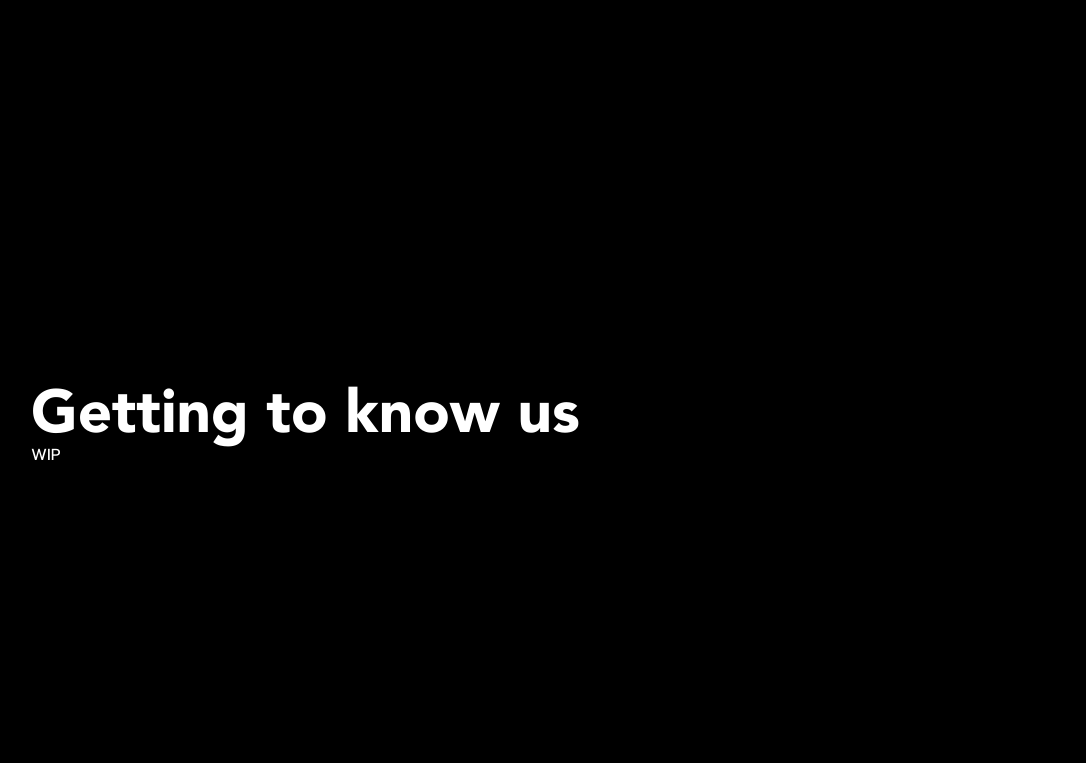
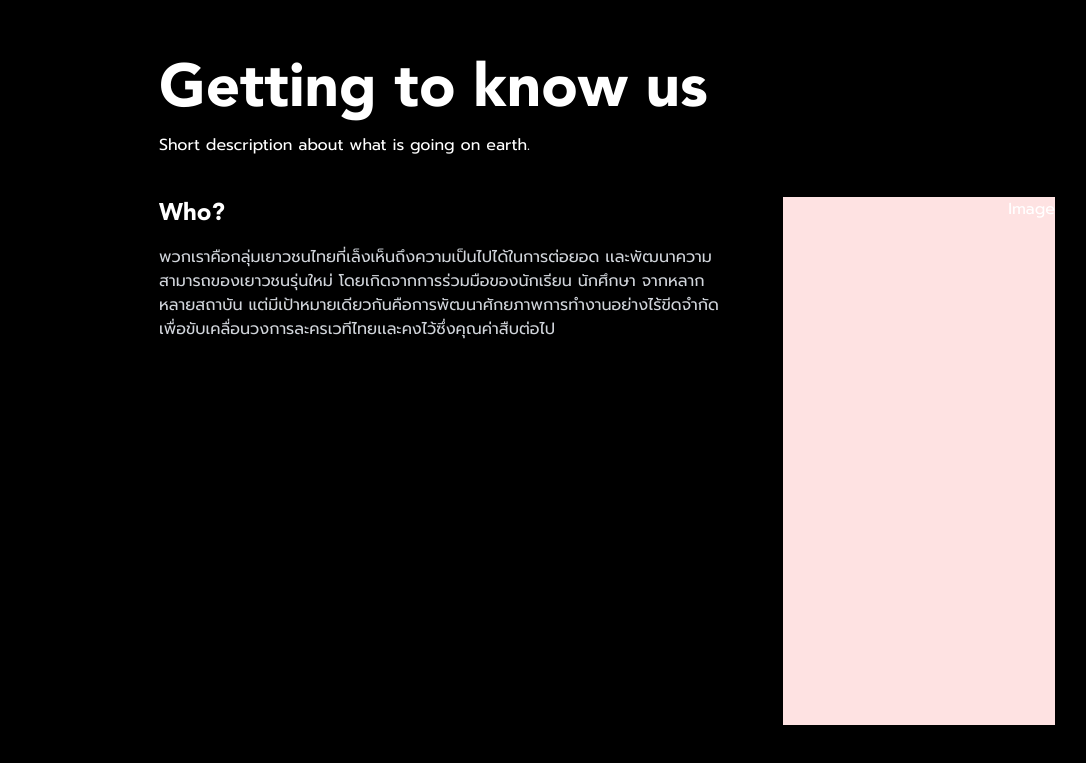
Before and after one commit to thecomingofstages/website, a Next.js app: page /home in a window 1280 px wide. Shown: the part 1131-1894 px from the top of the page, without its empty margins (33-1119 px from the left). Built offline with nearby package versions, Linux system fonts and the light colour scheme; a web font is replaced by a local one.

Commit message:
[get to know] text only

```diff
--- a/app/home/sections/Know.tsx
+++ b/app/home/sections/Know.tsx
@@ -1,10 +1,87 @@
+"use client";
+
+import React, { useRef } from "react";
+
 import { Section } from "./base";
 
+const DetailSection = ({
+  title,
+  children,
+}: {
+  title: string;
+  children: React.ReactNode;
+}) => {
+  return (
+    <div className="flex w-full flex-row py-4 h-[70vh] justify-center gap-12">
+      <div className="flex flex-col gap-4 flex-grow max-w-xl">
+        <h3 className="text-2xl font-bold font-head">{title}</h3>
+        {children}
+      </div>
+      <div className="flex-grow flex bg-red-100 justify-end">
+        <div>Image</div>
+      </div>
+    </div>
+  );
+};
+
+const Desc = ({ className, ...props }: React.ComponentPropsWithoutRef<"p">) => {
+  return (
+    <p
+      className={`text-gray-300${className ? ` ${className}` : ""}`}
+      {...props}
+    />
+  );
+};
+
 export const GettingToKnowUsSection = () => {
+  const rootRef = useRef<HTMLElement | null>(null);
+  const scrollRef = useRef<HTMLDivElement | null>(null);
+
   return (
-    <Section>
-      <h2 className="text-6xl font-bold font-head">Getting to know us</h2>
-      <p>WIP</p>
+    <Section ref={rootRef} className="flex flex-col flex-grow h-full min-h-screen gap-6">
+      <div className="flex flex-col gap-4">
+        <h2 className="text-6xl font-bold font-head">Getting to know us</h2>
+        <p>Short description about what is going on earth.</p>
+      </div>
+      <div ref={scrollRef} className="flex-1 overflow-scroll h-full max-h-[70vh] relative">
+        <DetailSection title={"Who?"}>
+          <Desc>
+            พวกเราคือกลุ่มเยาวชนไทยที่เล็งเห็นถึงความเป็นไปได้ในการต่อยอด
+            เเละพัฒนาความสามารถของเยาวชนรุ่นใหม่ โดยเกิดจากการร่วมมือของนักเรียน
+            นักศึกษา จากหลากหลายสถาบัน
+            แต่มีเป้าหมายเดียวกันคือการพัฒนาศักยภาพการทำงานอย่างไร้ขีดจํากัด
+            เพื่อขับเคลื่อนวงการละครเวทีไทยเเละคงไว้ซึ่งคุณค่าสืบต่อไป
+          </Desc>
+        </DetailSection>
+        <DetailSection title={"What?"}>
+          <Desc>
+            พวกเรามีความตั้งใจที่จะส่งเสริมศักยภาพของเด็กไทย
+            และขับเคลื่อนวงการละครเวทีไทยให้ก้าวหน้ายิ่งขึ้น
+            ผ่านการสร้างโปรเจคเพื่อเปิดโอกาสให้เด็กไทยได้สะสมประสบการณ์การทำงานในสถานที่จริง
+            อีกทั้งยังอยากเป็นแรงบันดาลใจให้กับเด็กทุกคนที่มีความฝัน
+            ให้กล้าที่จะลุกขึ้นมาทำสิ่งดีๆเพื่อตนเองเเละสังคม
+          </Desc>
+          <Desc>
+            องค์กรของเรามีเป้าหมายที่จะทำการจัดการแสดงละครเวทีในทุกปี
+            โดยในแต่ละปี จะมีการเปิดรับสมัครนักเรียน-นักศึกษา ในช่วงอายุ 16-20
+            เพื่อเปิดโอกาสในการพัฒนาดังกล่าว
+          </Desc>
+        </DetailSection>
+        <DetailSection title={"Why?"}>
+          <Desc>
+            ในปัจจุบันละครเวทีในประเทศไทยยังไม่ได้เป็นที่นิยม
+            เมื่อเทียบกับละครเวทีในต่างประเทศ เเต่ทว่า
+            ก็ยังมีเด็กไทยจำนวนมากที่มีความชอบและความสนใจในด้านนี้
+            เเต่เพียงขาดโอกาสในการต่อยอดและพัฒนา
+          </Desc>
+          <Desc>
+            พวกเราจึงมีความตั้งใจอย่างมากที่จะสร้างสถานที่
+            ที่สามารถลงมือทําได้จริง รวมกับความเชื่อที่ว่า
+            เด็กไทยนั้นมีความสามารถมากพอที่จะประสบความสำเร็จได้
+            จากเเรงสนับสนุนและการร่วมแรงร่วมใจกัน
+          </Desc>
+        </DetailSection>
+      </div>
     </Section>
   );
 };
--- a/app/home/sections/base.tsx
+++ b/app/home/sections/base.tsx
@@ -26,7 +26,7 @@ function SectionWithRef<C extends React.ElementType = "div">(
     >
       <Component
         ref={ref}
-        className={`w-full max-w-7xl px-8 md:px-16 py-8${getClassName("content")}`}
+        className={`w-full max-w-5xl px-8 md:px-16 py-8${getClassName("content")}`}
         {...props}
       >
         {children}
--- a/package.json
+++ b/package.json
@@ -12,7 +12,8 @@
     "framer-motion": "^11.0.25",
     "next": "14.1.4",
     "react": "^18",
-    "react-dom": "^18"
+    "react-dom": "^18",
+    "react-icons": "^5.0.1"
   },
   "devDependencies": {
     "@trivago/prettier-plugin-sort-imports": "^4.3.0",
```
Also changed, not shown: 1 other file (tests, documents, lock files or other folders).
